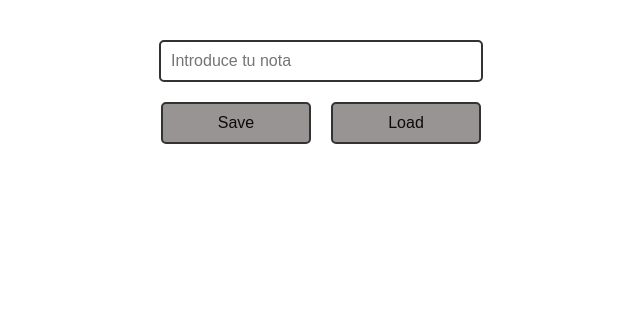
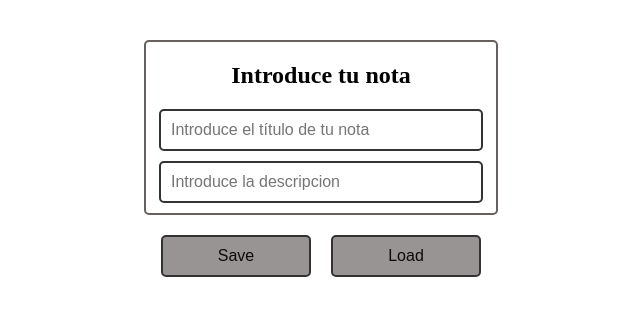
Before and after one commit to juanmacasgim/React_WishList, a React (Vite) app: page / in a window 1280 px wide. Shown: the top 316 px of the page, without its empty margins (319-959 px from the left). Built offline with nearby package versions, Linux system fonts and the light colour scheme.

Commit message:
Refactoring to use in docker

```diff
--- a/src/App.css
+++ b/src/App.css
@@ -10,9 +10,11 @@
   padding: 1.5em;
   will-change: filter;
 }
+
 .logo:hover {
   filter: drop-shadow(0 0 2em #646cffaa);
 }
+
 .logo.react:hover {
   filter: drop-shadow(0 0 2em #61dafbaa);
 }
@@ -21,6 +23,7 @@
   from {
     transform: rotate(0deg);
   }
+
   to {
     transform: rotate(360deg);
   }
@@ -47,7 +50,6 @@
   width: 300px;
   background-color: rgba(255, 255, 255, 0.9);
   margin-bottom: 10px;
-
 }
 
 .WishItem label {
@@ -71,11 +73,28 @@
   justify-content: center;
 }
 
+.divinput {
+  display: flex;
+  flex-direction: column;
+  align-items: center;
+  justify-content: center;
+}
+
+.divborder{
+  display: flex;
+  flex-direction: column;
+  align-items: center;
+  justify-content: center;
+  border: 2px solid #685f5f;
+  border-radius: 5px;
+  width: 350px;
+  margin-bottom: 10px;
+}
+
 .Input {
   border: 2px solid #333;
   padding: 10px;
   border-radius: 5px;
-  background-color: rgba(255, 255, 255, 0.9);
   width: 300px;
   margin-bottom: 10px;
   font-size: 16px;
--- a/src/App.tsx
+++ b/src/App.tsx
@@ -4,7 +4,6 @@ import { WishInterface } from './interfaces/WishInterface';
 import { WishInput } from './components/WishInput';
 import { WishList } from './components/WishList';
 import { SaveList, LoadList } from './logic/storage';
-import { Button } from 'react-bootstrap';
 
 
 export function App() {
--- a/src/components/WishInput.tsx
+++ b/src/components/WishInput.tsx
@@ -9,14 +9,16 @@ export interface WishInputProps {
 //Componente que se encarga de añadir una nueva nota
 export function WishInput({ addWish }: WishInputProps) {
     //Controla el texto que se introduce en el input
+    const [inputTitle, setInputTitle] = useState('');
     const [inputText, setInputText] = useState('');
 
     //Función que se encarga de añadir una nueva nota
     const enterWish = (event: { key: string; }) => {
-        if (event.key === 'Enter' && inputText.trim() !== ''){
+        if (event.key === 'Enter' && inputText.trim() !== '') {
             //Añade una nueva nota
             addWish({
                 id: Math.random().toString(),
+                title: inputTitle,
                 text: inputText,
                 isCompleted: false,
                 date: new Date().toLocaleDateString()
@@ -24,26 +26,42 @@ export function WishInput({ addWish }: WishInputProps) {
 
             //Resetea el input
             setInputText('');
+            setInputText('');
         }
     }
 
     //Función que se encarga de controlar el texto que se introduce en el input
-    const handleInputChange = (event: { target: { value: SetStateAction<string>; }; }) => {
+    const handleInputTitleChange = (event: { target: { value: SetStateAction<string>; }; }) => {
+        setInputTitle(event.target.value);
+    }
+    const handleInputTextChange = (event: { target: { value: SetStateAction<string>; }; }) => {
         setInputText(event.target.value);
     }
 
     //Renderiza el componente
     return (
         <section>
+            <div className='divinput'>
+                <div className='divborder'>
+                    <h1>Introduce tu nota</h1>
                     <input
                         className='Input'
                         type="text"
-                placeholder="Introduce tu nota"
-                onChange={handleInputChange}
+                        placeholder="Introduce el título de tu nota"
+                        onChange={handleInputTitleChange}
+                        onKeyUp={enterWish}
+                        value={inputTitle}
+                    />
+                    <input
+                        className='Input'
+                        type="text"
+                        placeholder="Introduce la descripcion"
+                        onChange={handleInputTextChange}
                         onKeyUp={enterWish}
                         value={inputText}
                     />
-
+                </div>
+            </div>
         </section>
     );
 }
--- a/src/components/WishItem.tsx
+++ b/src/components/WishItem.tsx
@@ -4,8 +4,8 @@ import { WishInterface } from '../interfaces/WishInterface';
 //Componente que se encarga de mostrar una nota
 export function WishItem({ wish, onEditWish, onDeleteWish }: { wish: WishInterface, onEditWish: (wish: WishInterface) => void, onDeleteWish: (wish: WishInterface) => void }) {
     const [isEditing, setIsEditing] = useState(false);
-    const [editedText, setEditedText] = useState(wish.text);
-    const [editedCheck, setEditedCheck] = useState(wish.isCompleted);
+    const [editedText, ] = useState(wish.text);
+    const [editedCheck, ] = useState(wish.isCompleted);
 
     const handleEdit = () => {
         setIsEditing(true);
@@ -37,6 +37,7 @@ export function WishItem({ wish, onEditWish, onDeleteWish }: { wish: WishInterfa
                 <>
                     <div>
                         <input type="checkbox" checked={wish.isCompleted} onChange={() => onEditWish({ ...wish, isCompleted: !wish.isCompleted })} />
+                        <label>{wish.title}</label>
                         <label>{wish.text}</label>
                         <label onClick={handleEdit}>📝</label>
                         <label onClick={handleDelete}>🗑️</label>
--- a/src/interfaces/WishInterface.tsx
+++ b/src/interfaces/WishInterface.tsx
@@ -1,5 +1,6 @@
 export interface WishInterface {
     id: string;
+    title: string;
     text: string;
     isCompleted: boolean;
     date: string;
```
Lines whose indentation alone changed are shown as unchanged.
